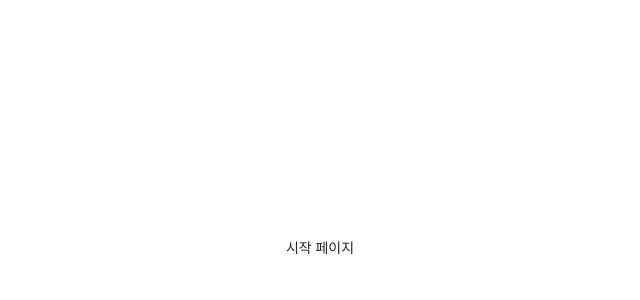
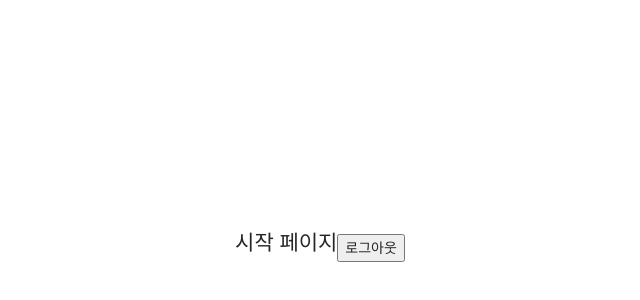
Before and after one commit to ehdzldxn3/boiler-plate, a React (Create React App) app in the folder client/: page / in a window 1280 px wide. Shown: the part 152-452 px from the top of the page, without its empty margins (320-960 px from the left). Built offline with nearby package versions, Linux system fonts and the light colour scheme.

Commit message:
20211115

```diff
--- a/client/src/_actions/user_action.js
+++ b/client/src/_actions/user_action.js
@@ -9,7 +9,7 @@ export function loginUser(dataToSubmit) {
         .then(res =>  res.data)
     return {
         type : LOGIN_USER,
-        payload : req
+        res : req
     }
 }
 
@@ -19,6 +19,6 @@ export function signUp(dataToSubmit) {
         .then(res =>  res.data)
     return {
         type : USER_SIGNUP,
-        payload : req
+        res : req
     }
 }
--- a/client/src/_reducer/user_reducer.js
+++ b/client/src/_reducer/user_reducer.js
@@ -7,11 +7,11 @@ export default function (state={}, action) {
     switch (action.type) {
         case LOGIN_USER:
             //로그인석세스라는 곳에 액션을 다 담아준다.
-            return {...state, loginSuccess : action.payload}
+            return {...state, loginSuccess : action.res}
             break;
 
         case USER_SIGNUP :
-            return {...state, signup : action.payload}
+            return {...state, signup : action.res}
             break;
 
         default:
--- a/client/src/components/views/LandingPage/LandingPage.js
+++ b/client/src/components/views/LandingPage/LandingPage.js
@@ -1,14 +1,33 @@
 import React, {useEffect, } from 'react'
 import axios from 'axios'
 
-export default function LandingPage() {
+
+export default function LandingPage(props) {
+
+    const onClickHandler = () => {
+        axios.get('/api/user/logout')
+        .then(response => {
+            if(response.data.success){
+                props.history.push('/login')
+            } else {
+                alert('로그아웃 실패')
+            }
+
+        })
+    }
 
     return (
         <div style={{
             display: 'flex', justifyContent: 'center', alignItems: 'center',
             width: '100%', height:'100vh'
         }}>
-            시작 페이지
+            <h2>시작 페이지</h2>
+
+            <button onClick={onClickHandler}>
+                로그아웃
+            </button>
+
+
         </div>
     )
 }
```
Also changed, not shown: 1 other file (tests, documents, lock files or other folders).
